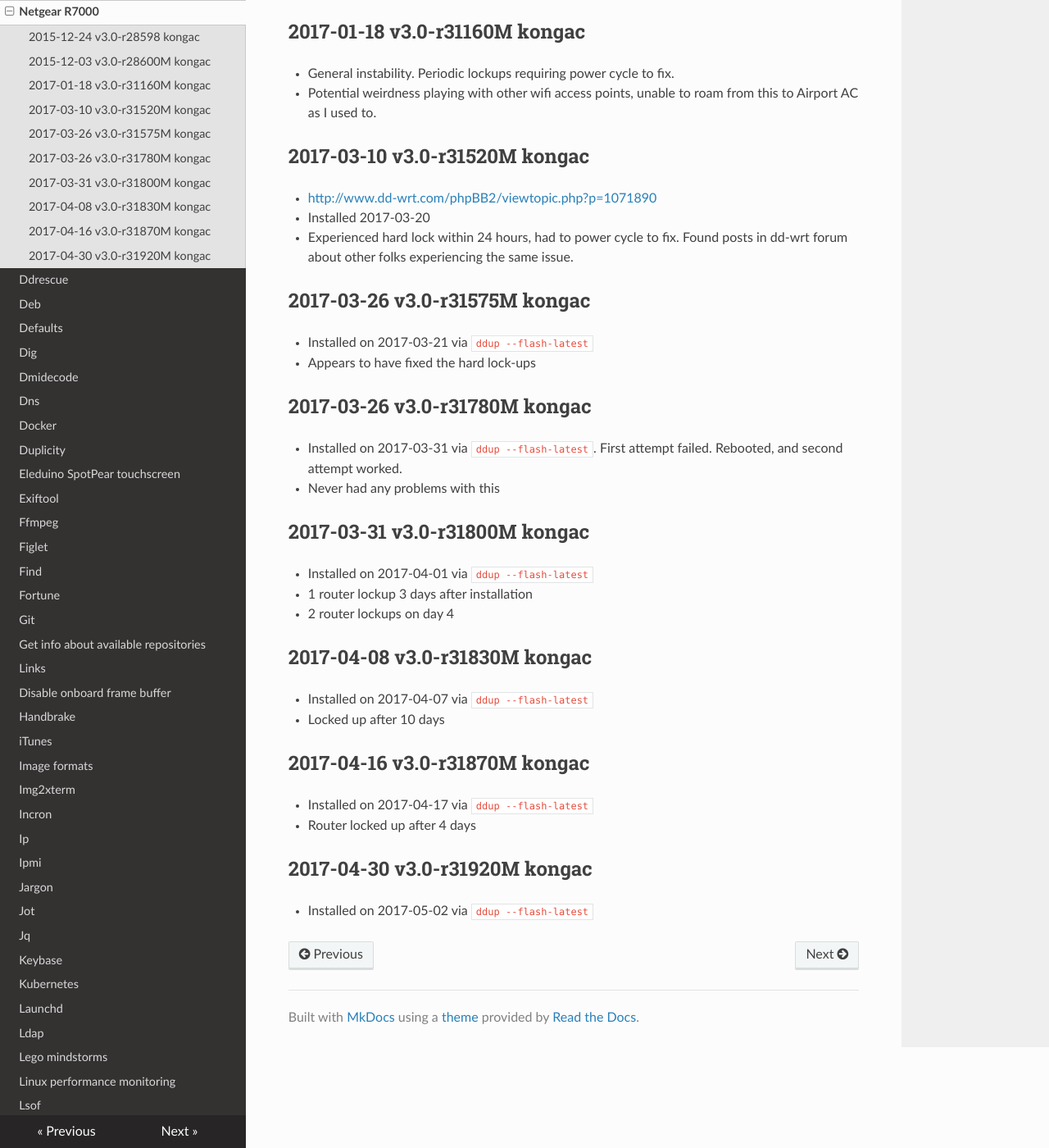
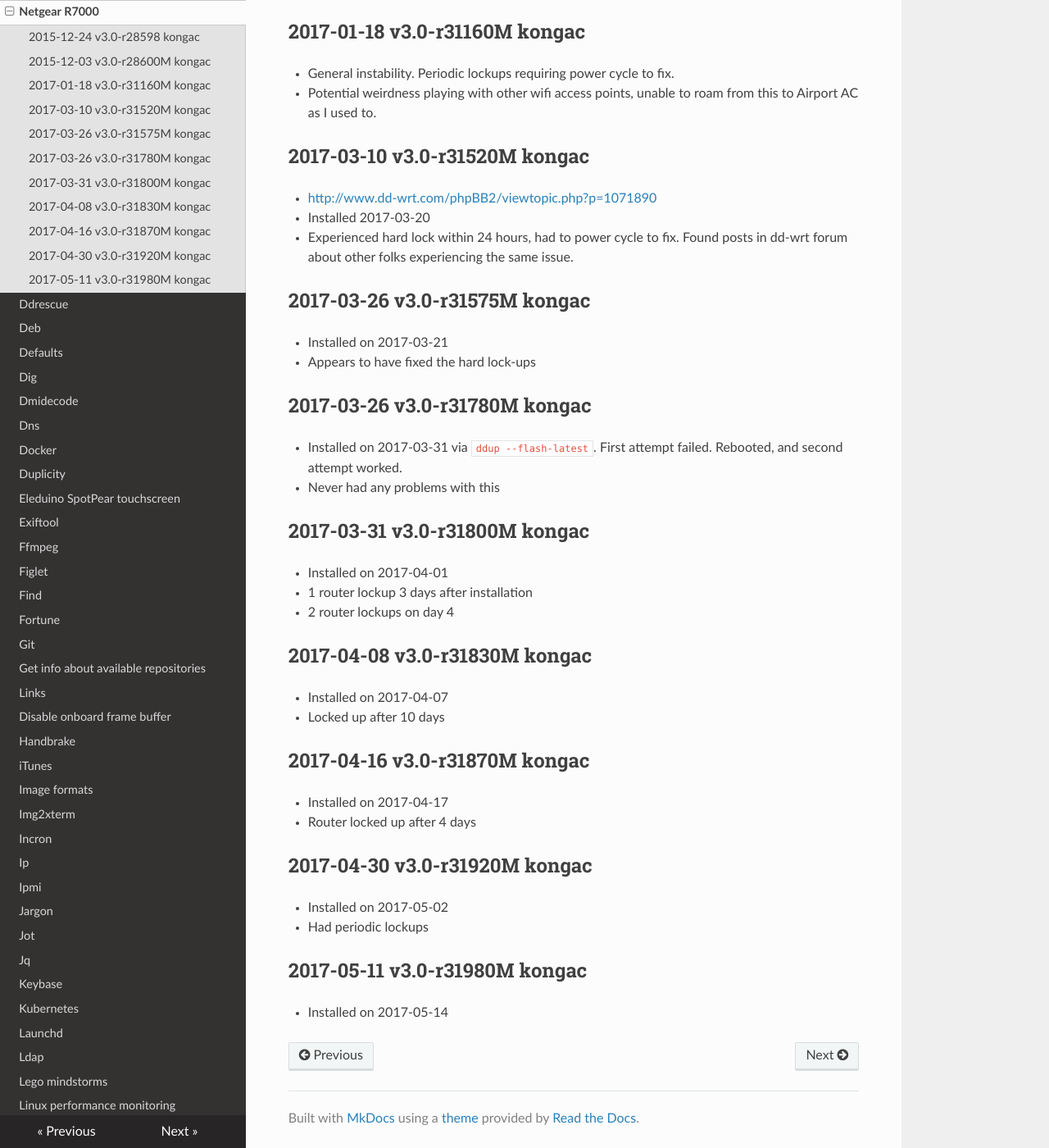
Before and after one commit to lando-cal/tech-notes, an MkDocs documentation site: the page built from docs/dd-wrt.md, in a window 1280 px wide and 1400 px high, scrolled down 442 px. Shown: the whole window at 82% size. Built offline with MkDocs 1.6.1, drawn with Linux system fonts in a browser that asks for light colours; nearby versions of some CDN libraries.

Commit message:
Add new version

```diff
--- a/docs/dd-wrt.md
+++ b/docs/dd-wrt.md
@@ -24,7 +24,7 @@
 
 ## 2017-03-26 v3.0-r31575M kongac
 
-- Installed on 2017-03-21 via `ddup --flash-latest`
+- Installed on 2017-03-21
 - Appears to have fixed the hard lock-ups
 
 ## 2017-03-26 v3.0-r31780M kongac
@@ -34,20 +34,25 @@
 
 ## 2017-03-31 v3.0-r31800M kongac
 
-- Installed on 2017-04-01 via `ddup --flash-latest`
+- Installed on 2017-04-01
 - 1 router lockup 3 days after installation
 - 2 router lockups on day 4
 
 ## 2017-04-08 v3.0-r31830M kongac
 
-- Installed on 2017-04-07 via `ddup --flash-latest`
+- Installed on 2017-04-07
 - Locked up after 10 days
 
 ## 2017-04-16 v3.0-r31870M kongac
 
-- Installed on 2017-04-17 via `ddup --flash-latest`
+- Installed on 2017-04-17
 - Router locked up after 4 days
 
 ## 2017-04-30 v3.0-r31920M kongac
 
-- Installed on 2017-05-02 via `ddup --flash-latest`
+- Installed on 2017-05-02
+- Had periodic lockups
+
+## 2017-05-11 v3.0-r31980M kongac
+
+- Installed on 2017-05-14
```
